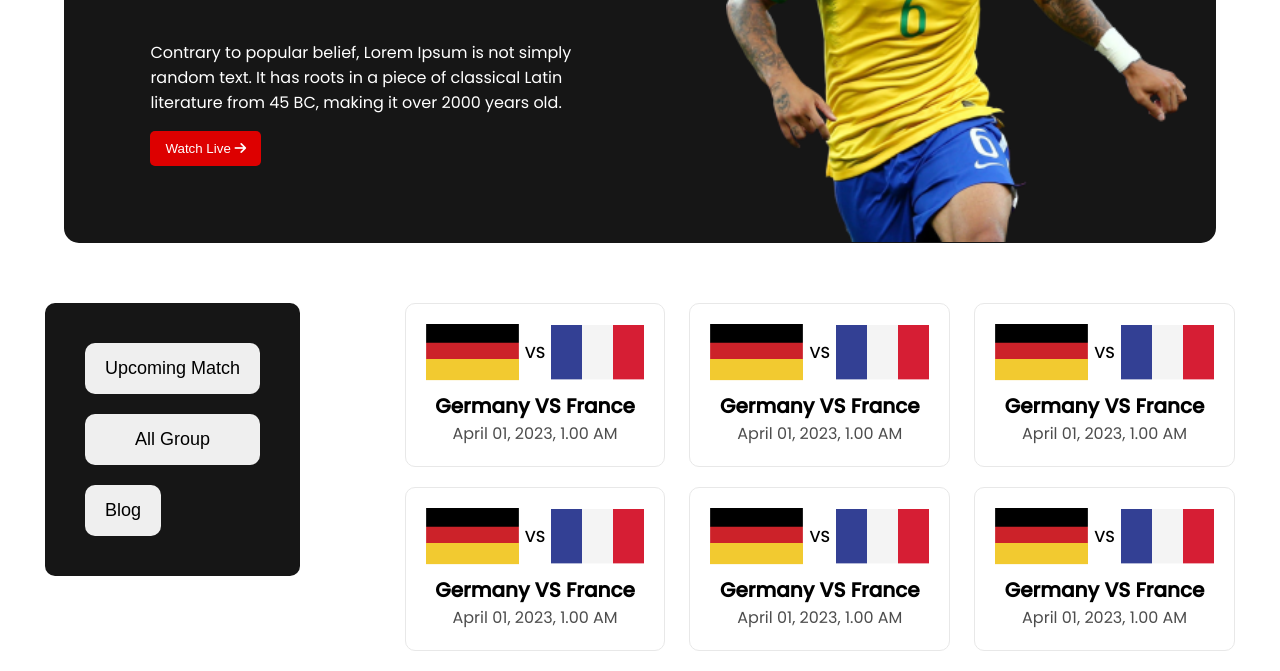
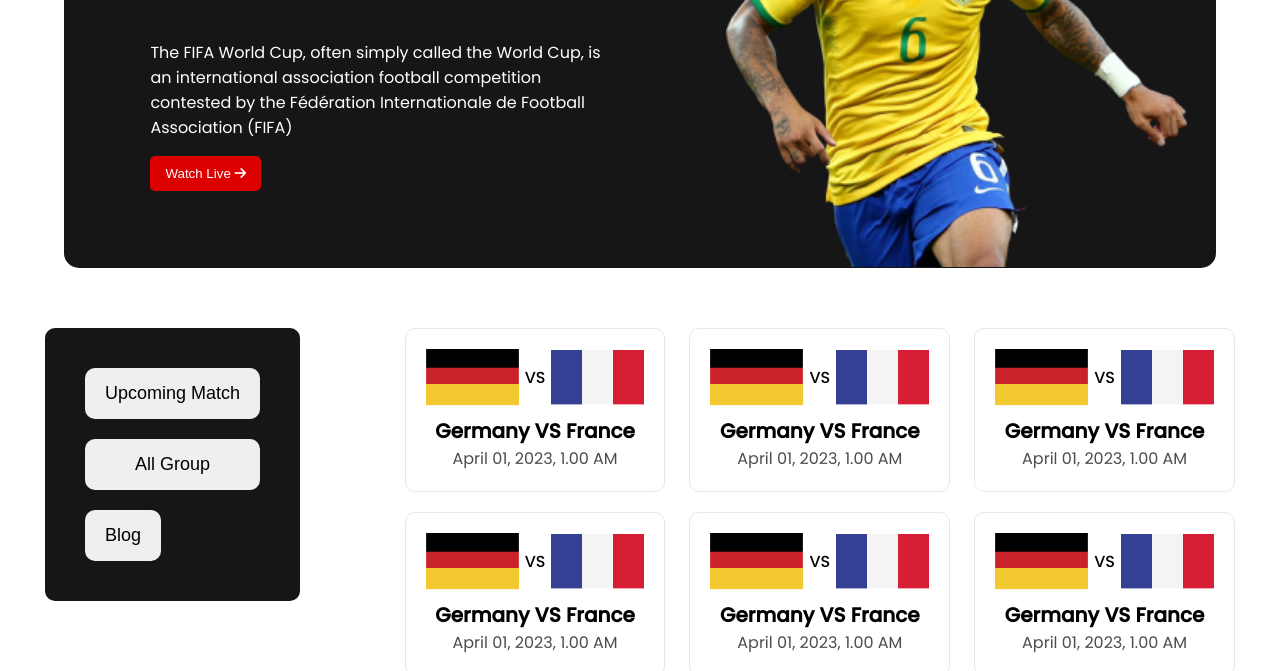
Before and after one commit to adnanrahman0903/assignment-2, a plain HTML site: page match.html in a window 1280 px wide. Shown: the part 429-1100 px from the top of the page. Drawn offline with Linux system fonts and the light colour scheme.

Commit message:
second commit

```diff
--- a/match.html
+++ b/match.html
@@ -25,9 +25,10 @@
                 <div class="main-head">
                     <article class="main-text">
                         <h2>The Greatest show on the earth</h2>
-                        <p>Contrary to popular belief, Lorem Ipsum is not simply
-                            random text. It has roots in a piece of classical Latin literature from 45 BC, making it
-                            over 2000 years old.</p>
+                        <p>The FIFA World Cup, often simply called the World Cup, is an international association
+                            football competition contested by the Fédération Internationale de Football Association
+                            (FIFA)
+                        </p>
                         <button class="main-text-btn"><a href="">Watch Live</a> <i class="fa-solid fa-arrow-right">
                             </i></button>
                     </article>
```
Also changed, not shown: index.html (+3 -3 lines).
